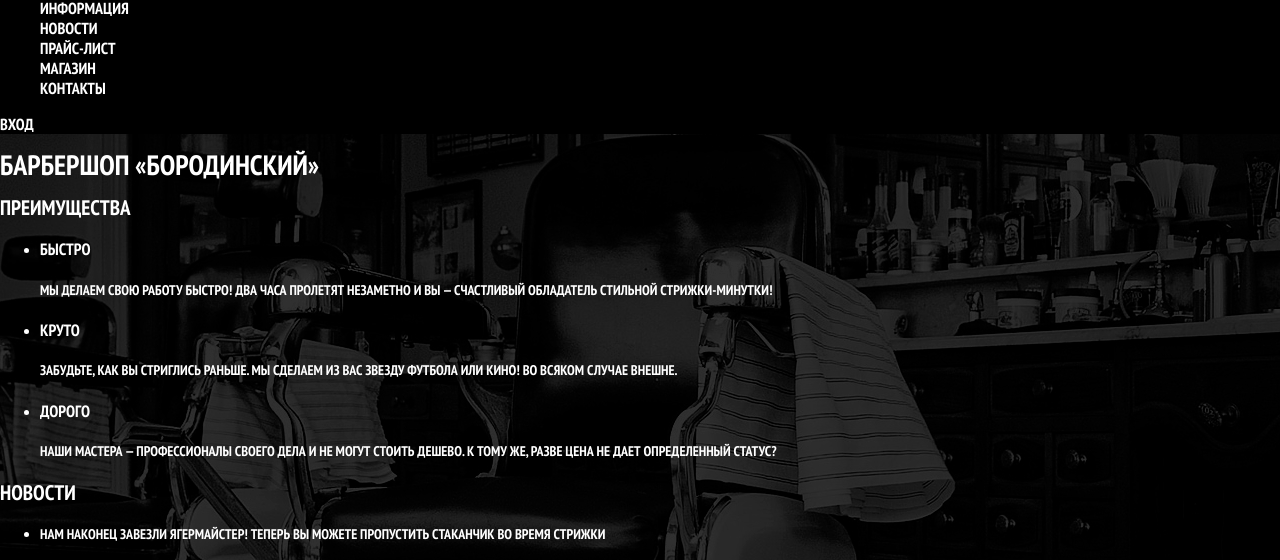
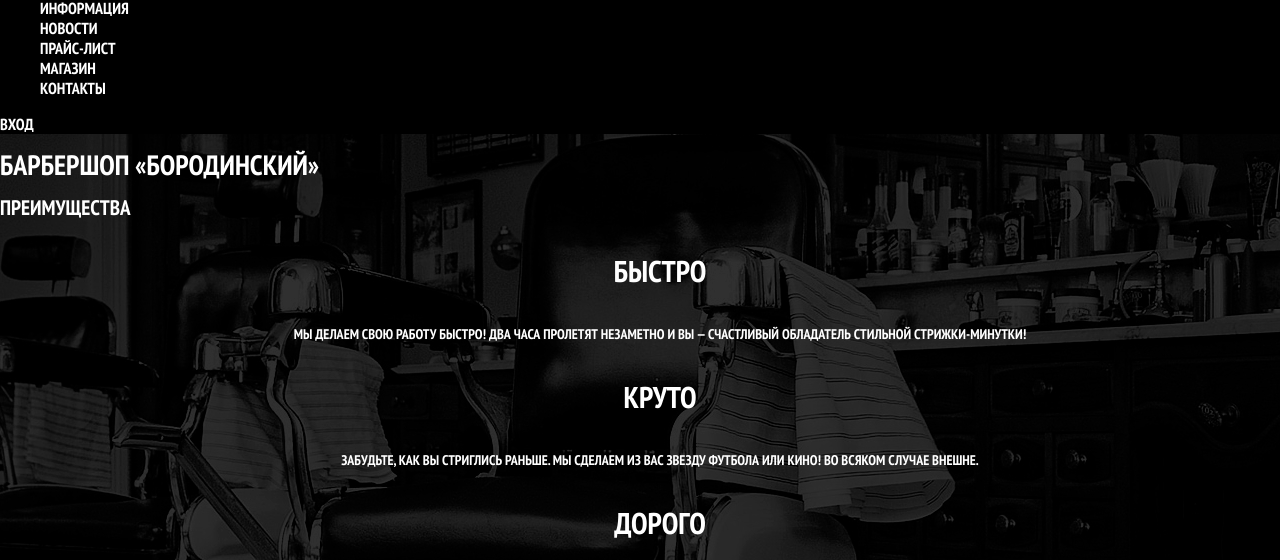
Before and after one commit to sergeykirpik/htmlacademy-barbershop, a plain HTML site: page index.html in a window 1280 px wide. Shown: the part 174-734 px from the top of the page. Drawn offline with nearby package versions, Linux system fonts and the light colour scheme.

Commit message:
Style features section

```diff
--- a/css/style.css
+++ b/css/style.css
@@ -69,3 +69,18 @@ img {
 .user-navigation a:focus {
   background-color: var(--basic-extra-dark);
 }
+
+/* Features */
+
+.features-list {
+  list-style: none;
+}
+
+.features-item {
+  text-align: center;
+}
+
+.features-item h3 {
+  font-size: 30px;
+  line-height: 42px;
+}
```
